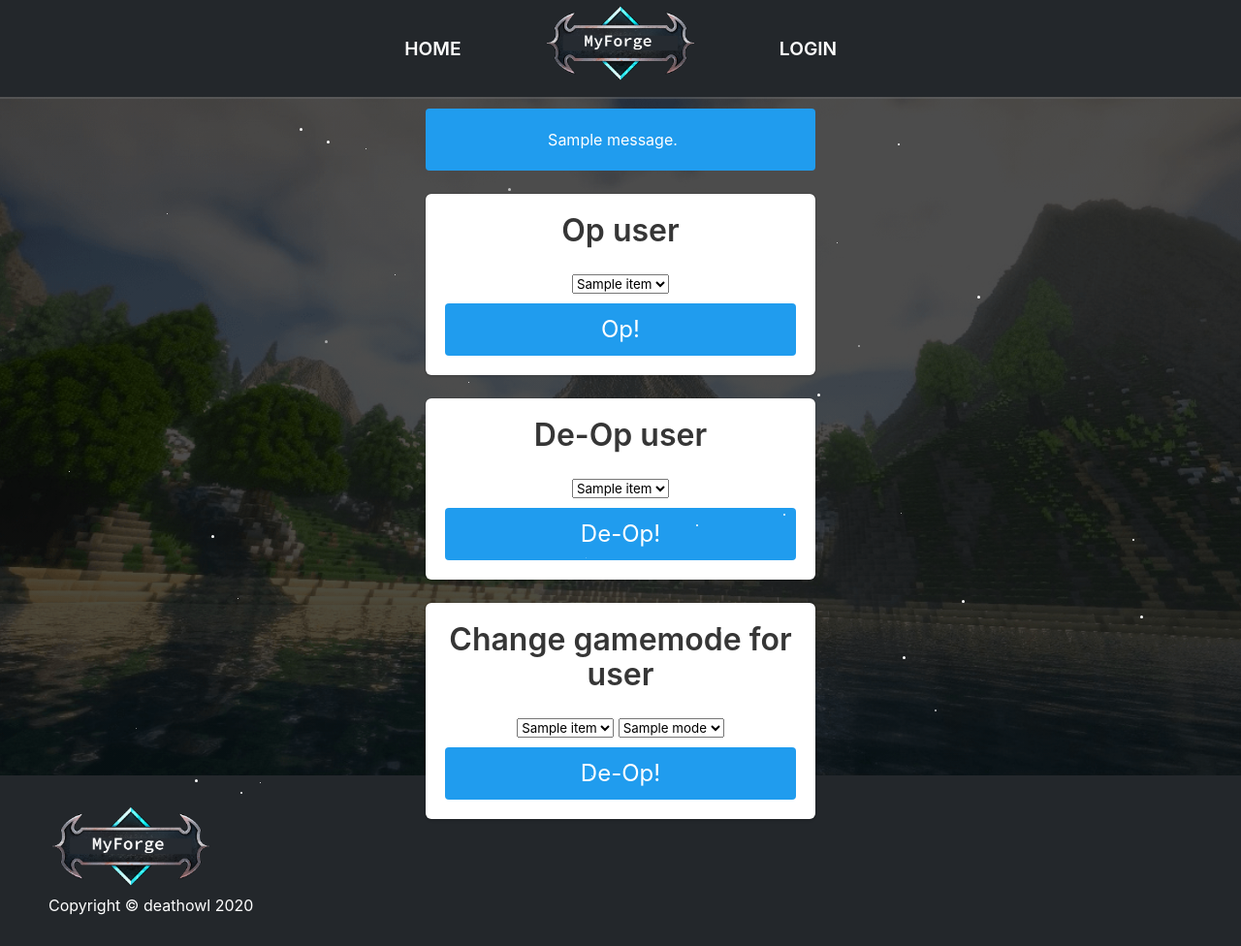
After one commit to deathowl/forgeadm, a Flask app: template templates/usermgmt.html in a window 1280 px wide. The commit adds this page. Shown: the whole page at 97% size. Run offline with Flask 2, Linux system fonts and the light colour scheme; the template is opened without the code that fills it: most values are stand-ins (such as "Sample title", 1, 10 or a date in 2020); one stand-in notice (Sample message) is shown; some libraries are stand-ins or nearby versions.

Commit message:
user mgmt, backup

```diff
--- a/metrics.py
+++ b/metrics.py
@@ -5,7 +5,7 @@ from flask_login import login_required
 from prometheus import PrometheusClient
 
 metrics = Blueprint("metrics", __name__)
-prom = PrometheusClient("mcr.samlindev.eu", 9090)
+prom = PrometheusClient("localhost", 9090)
 
 
 @metrics.route("/metrics/tps")
@@ -13,10 +13,12 @@ prom = PrometheusClient("mcr.samlindev.eu", 9090)
 def tps():
     return jsonify(prom.get_tps())
 
+
 @metrics.route("/metrics/ticktime")
 @login_required
 def ticktime():
     return jsonify(prom.get_ticktime())
+
 
 @metrics.route("/metrics/dim_tps")
 @login_required
--- a/settings.py
+++ b/settings.py
@@ -9,3 +9,5 @@ RCON_PORT = os.environ.get("RCON_HOST")
 RCON_PASS = os.environ.get("RCON_PASSWORD")
 PROMETHEUS_HOST = os.environ.get("PROMETHEUS_HOST")
 PROMETHEUS_PORT = os.environ.get("PROMETHEUS_PORT")
+FORGEDIR = os.environ.get("FORGE_DIR", "/opt/forge")
+GMODES = {0: "survival", 1: "creative", 2: "adventure"}
--- a/templates/base.html
+++ b/templates/base.html
@@ -28,21 +28,32 @@
 				<a href="/"><li class="h">
 					<div class="overlay"></div>
 					Home
-				</li></a>
-				<a href="/server"><li class="h">
+                </li></a>
+                {% if current_user.is_authenticated %}
+                <a href="/server"><li class="h">
                     <div class="overlay"></div>
 					Admin
 				</li></a>
+                {% endif %}
 				<div class="log"><img alt="MyServer Logo" class="logo" src="/static/img/logo.png"></div>
-
-				<a href="/login"><li class="h">
+                {% if current_user.is_authenticated %}
+                <a href="/usermgmt"><li class="h">
                     <div class="overlay"></div>
-					Login
+					Manage Users
 				</li></a>
+                {% endif %}
+                {% if current_user.is_authenticated %}
 				<a href="/logout"><li class="h">
                     <div class="overlay"></div>
 					Log out
-				</li></a>
+                </li></a>
+                {% else %}
+                <a href="/login"><li class="h">
+                    <div class="overlay"></div>
+					Login
+                </li></a>
+                {% endif %}
+
 
 			</ul>
 			<div class="mnav" id="mnav">
@@ -51,13 +62,17 @@
 				</li></a>
 				<a href="/server"><li class="i">
 					Admin
-				</li></a>
-				<a href="/login"><li class="i">
+                </li></a>
+                {% if current_user.is_authenticated %}
+                <a href="/logout"><li class="i">
+					Log out
+                </li></a>
+                {% else %}
+                <a href="/login"><li class="i">
 					Login
-				</li></a>
-				<a href="/logout"><li class="i">
-					Log out
-				</li></a>
+                </li></a>
+                {% endif %}
+
 			</div>
 		</div>
 
--- a/templates/index.html
+++ b/templates/index.html
@@ -7,7 +7,7 @@
 0</span> other players on <span class="ip">mcr.samlindev.eu</span></p>
 <h1>Credits</h1>
 <p>Powered by Vodka and hacks.</p>
-<p>Built by <a href="https://deathowlsnest.com">deathowl</a></p>
+<p>Built by <a href="https://deathowlsnest.com">deathowl</a> and <a href="https://github.com/samlindev">samlindev</a></p>
 <script src="https://code.jquery.com/jquery-1.11.2.min.js" type="text/javascript"></script>
 <script src="/static/js/pcount.js" type="text/javascript"></script>
 
--- a/templates/server.html
+++ b/templates/server.html
@@ -16,6 +16,10 @@
                 <input type="hidden", name="status", value=0>
                 <button class="button is-block is-danger is-large is-fullwidth">Terminate</button>
             </form>
+            <h1 class="title"> Backup server </h1>
+            <form method="POST" action="/trigger-save">
+                <button class="button is-block is-large is-fullwidth">Save</button>
+            </form>
 
         {% elif service_status == "failed" %}
             <div>Server is dead, start</div>
@@ -25,6 +29,8 @@
             </form>
 
         {% endif %}
+
+
         <h1 class="title"> Server Charts </h1>
 
         <div id="ticktime" class="chart"></div>
--- /dev/null
+++ b/templates/usermgmt.html
@@ -0,0 +1,57 @@
+{% extends "base.html" %}
+
+{% block content %}
+<link rel="stylesheet" href="https://cdnjs.cloudflare.com/ajax/libs/bulma/0.7.2/css/bulma.min.css" />
+
+<div class="column is-4 is-offset-4">
+    {% with messages = get_flashed_messages() %}
+        {% if messages %}
+            <div class="notification is-info">
+                {{ messages[0] }}.
+            </div>
+        {% endif %}
+    {% endwith %}
+    <div class="box">
+        <h3 class="title">Op user</h3>
+
+        <form method="POST" action="/userop">
+            <select name="user" style="margin-bottom:10px;">
+                {% for item in users %}
+                  <option  value="{{item}}">{{item}}</option>
+               {% endfor %}
+               </select>
+            <button class="button is-block is-info is-large is-fullwidth">Op!</button>
+        </form>
+    </div>
+    <div class="box">
+        <h3 class="title">De-Op user</h3>
+
+        <form method="POST" action="/userdeop">
+            <select name="user" style="margin-bottom:10px;">
+                {% for item in users %}
+                  <option  value="{{item}}">{{item}}</option>
+               {% endfor %}
+               </select>
+            <button class="button is-block is-info is-large is-fullwidth">De-Op!</button>
+        </form>
+    </div>
+
+    <div class="box">
+        <h3 class="title">Change gamemode for user</h3>
+
+        <form method="POST" action="/gamemode">
+            <select name="user" style="margin-bottom:10px;">
+                {% for item in users %}
+                  <option  value="{{item}}">{{item}}</option>
+               {% endfor %}
+               </select>
+               <select name="gmode" style="margin-bottom:10px;">
+                {% for modeid, modename in modes.items() %}
+                  <option  value="{{modeid}}">{{modename}}</option>
+               {% endfor %}
+               </select>
+            <button class="button is-block is-info is-large is-fullwidth">De-Op!</button>
+        </form>
+    </div>
+</div>
+{% endblock %}
--- a/webapp.py
+++ b/webapp.py
@@ -5,7 +5,7 @@ from auth import User
 
 
 def create_app():
-    app = Flask(__name__, static_folder='static')
+    app = Flask(__name__, static_folder="static")
 
     app.config["SERVER_PASS"] = SERVER_PASS
     app.config["SECRET_KEY"] = SECRET_KEY
@@ -17,9 +17,10 @@ def create_app():
     def user_loader(email):
         user = User()
         return user
+
     @login_manager.unauthorized_handler
     def unauthorized_callback():
-        return redirect('/login')
+        return redirect("/login")
 
     # blueprint for auth routes in our app
     from auth import auth as auth_blueprint
@@ -32,7 +33,13 @@ def create_app():
     app.register_blueprint(main_blueprint)
 
     from metrics import metrics
+
     app.register_blueprint(metrics)
+
+    from usermgmt import usermgmt
+
+    app.register_blueprint(usermgmt)
+
     return app
 
 
```
Also changed, not shown: main.py (+19 -4 lines), manager.py (+5 -3 lines), prometheus.py (+18 -9 lines), rcon.py (+11 -13 lines), service.py (+14 -7 lines), usermgmt.py (added, +48 -0 lines).
